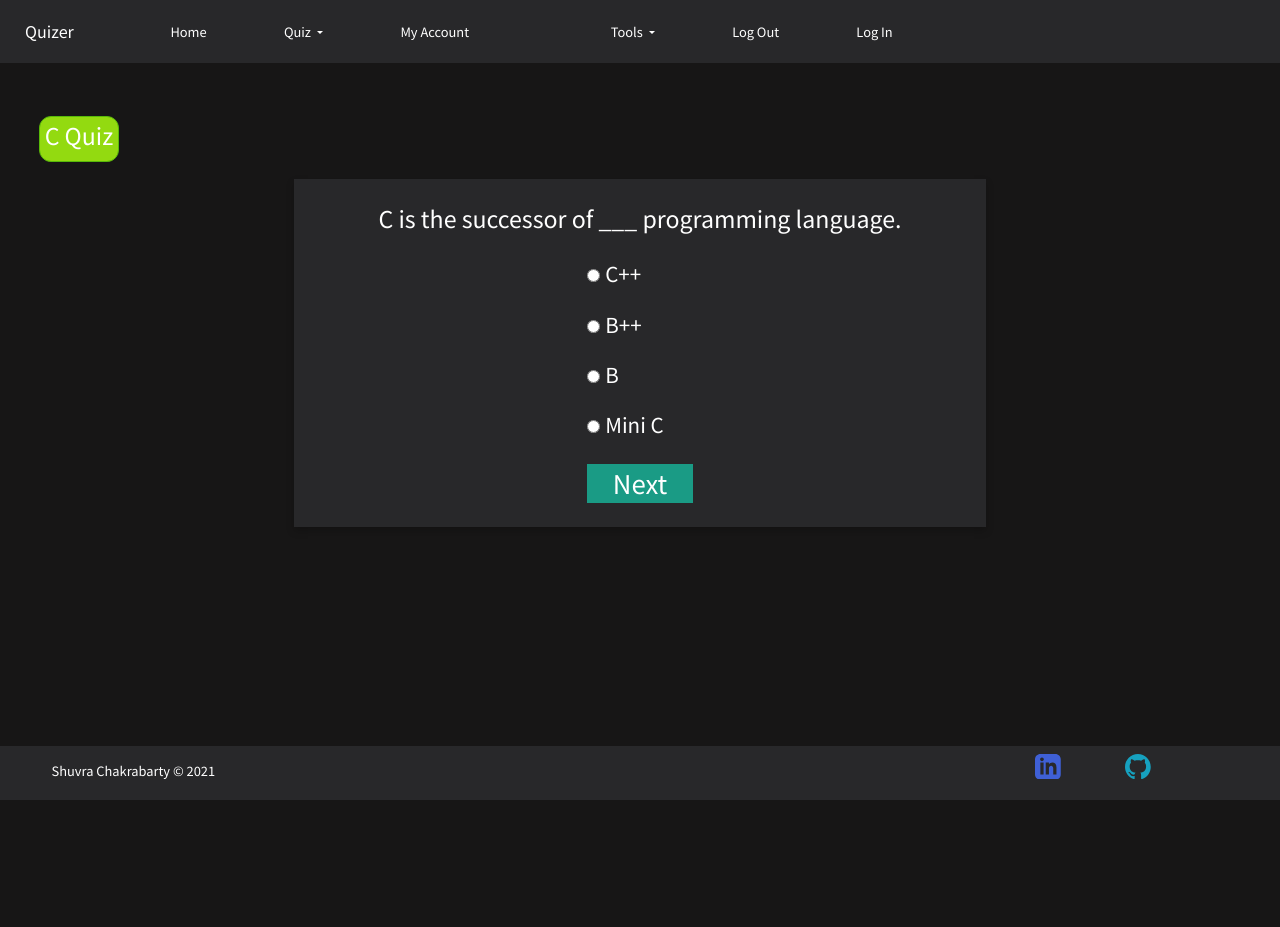
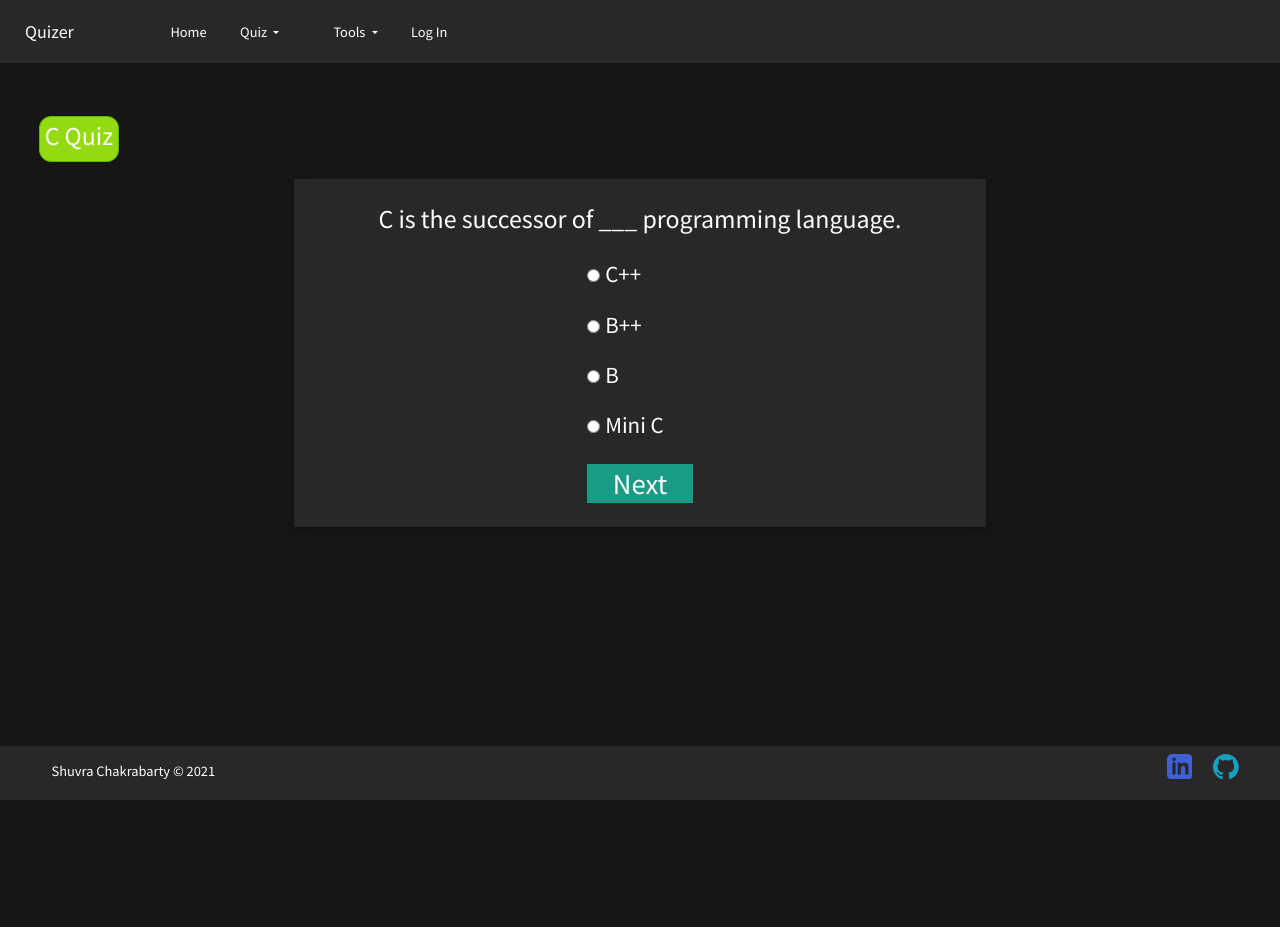
Before and after one commit to shuvra-matrix/programme_site, a Django app: page /cprog/ in a window 1280 px wide. Run offline with Django 3.2, Linux system fonts and the light colour scheme; data comes from the database, SQL or seed files in the repository; both versions use the stored data as it was after the commit.

Commit message:
fix log in log out appearance in pages

```diff
--- a/quiz/views.py
+++ b/quiz/views.py
@@ -234,6 +234,7 @@ def signup(requests):
     return render(requests, 'myaccount.html')
 
 def login(requests):
+    requests.session['log'] = 'login'
     if requests.method == 'POST':
         email = requests.POST.get("email")
         password = requests.POST.get("password")
@@ -245,10 +246,10 @@ def login(requests):
             requests.session['email'] = data_email
             requests.session['user_id'] = data.id
             message = f"Welcome {data.name}"
-            requests.session['log'] = 'log'
+            log = requests.session['log']
             context = {
                 'message':message,
-                'log':'log'
+                'log': log
             }
             return render(requests, 'index.html', context=context)
         elif data_email != email and data_password != password:
@@ -306,6 +307,7 @@ def logout(requests):
     if requests.session.has_key('email'):
         try:
             del requests.session['email']
+            del requests.session['log']
             message = "log Out Successfully"
             return render(requests,'index.html',{'message':message})
         except:
--- a/static/css/style.css
+++ b/static/css/style.css
@@ -52,7 +52,7 @@ footer,ul{
 footer,li{
 
     list-style-type: none;
-    padding-right: 5rem;
+    padding-right: 1.6rem;
 
 }
 footer,a{
--- a/templates/head.html
+++ b/templates/head.html
@@ -35,9 +35,11 @@
                             <li><a class="dropdown-item a_tag" href="{% url 'base:cplus' %}">C++</a></li>
                         </ul>
                     </li>
-                    <li class="nav-item">
+                    {%  if 'log' in request.session %}
+                    <li class="nav-item" style="padding-right: 0px;">
                         <a class="nav-link " id="a_tag3" aria-current="page" href="{% url 'base:account' %}">My Account</a>
                         </li>
+                        {% endif %}
                          <li class="nav-item">
                         <li class="nav-item dropdown">
                         <a class="nav-link dropdown-toggle " id="a_tag4" href="#" id="navbarDropdownMenuLink" role="button" data-bs-toggle="dropdown" aria-expanded="false">
@@ -46,12 +48,15 @@
                         <ul class="dropdown-menu" aria-labelledby="navbarDropdownMenuLink">
                             <li><a class="dropdown-item" href="{% url 'base:short' %}">Url Shortener</a></li>
                         </ul></li>
+                        {%  if 'log' in request.session %}
                             <li class="nav-item">
                             <a class="nav-link " id="a_tag5" href="{% url 'base:logout' %}">Log Out</a>
                             </li>
+                        {% else %}
                              <li class="nav-item">
                             <a class="nav-link " id="a_tag6" href="{% url 'base:myaccount' %}">Log In</a>
                             </li>
+                         {% endif %}
                     </ul>
                     </div>
                 </div>
```
Also changed, not shown: db.sqlite3.
